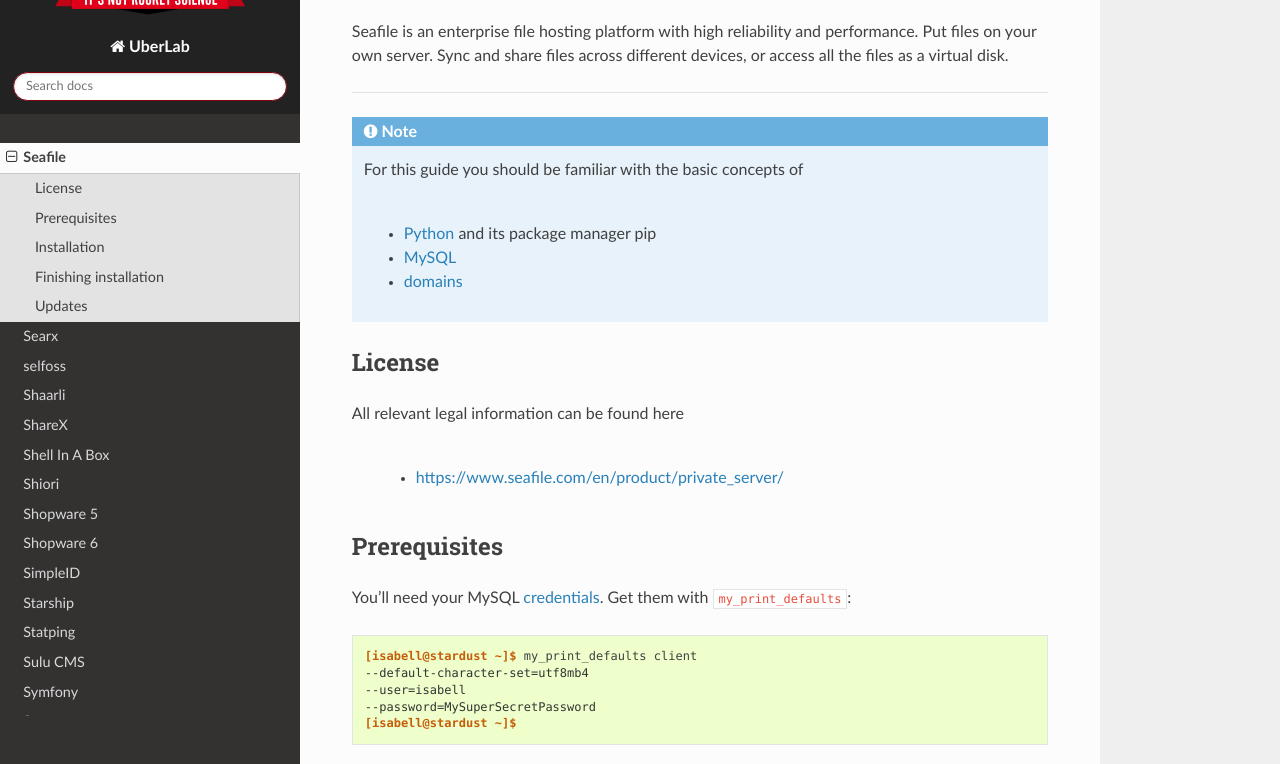
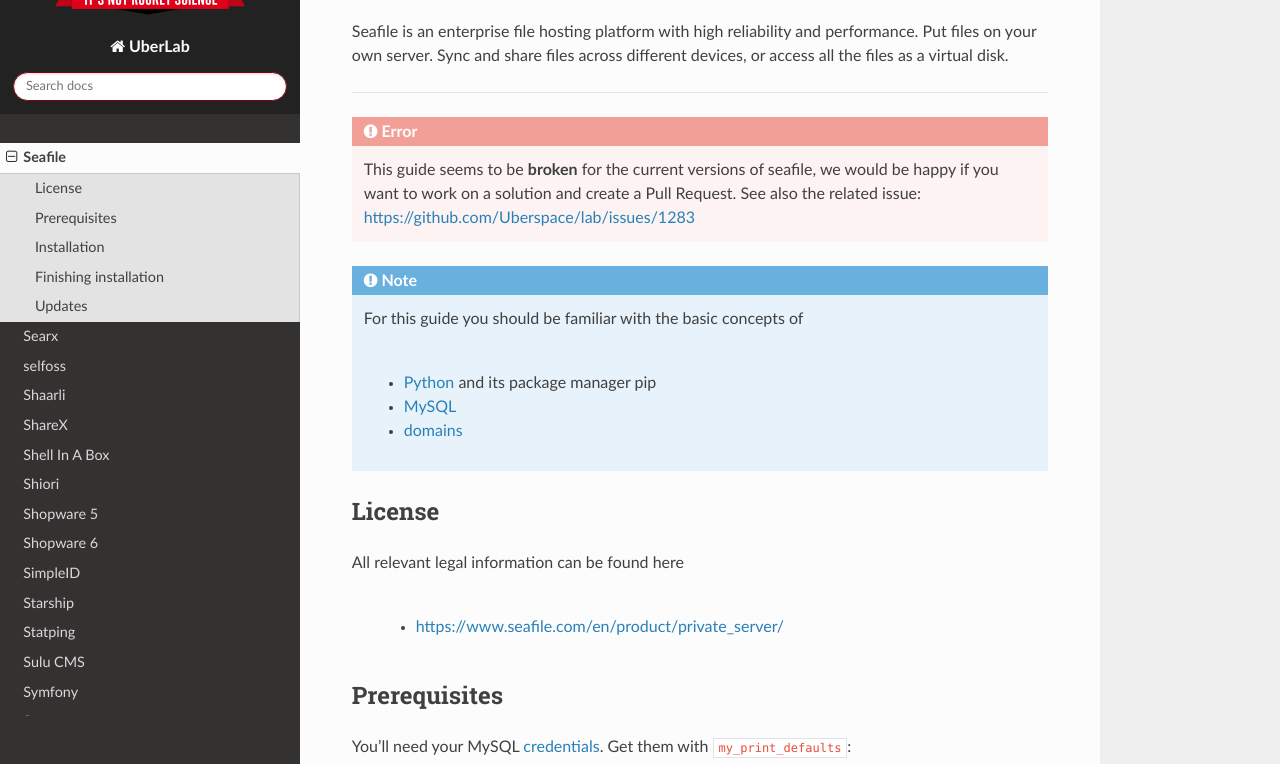
Before and after one commit to Uberspace/lab, a Sphinx documentation site: the page built from source/guide_seafile.rst, in a window 1280 px wide and 900 px high, scrolled down 923 px, cut to the strip 136-900 px from the top of the window. Built offline with Sphinx 7.4.7 and the Read the Docs theme 2.0.0, drawn with Linux system fonts in a browser that asks for light colours.

Commit message:
[seafile] guide is broken

```diff
--- a/source/guide_seafile.rst
+++ b/source/guide_seafile.rst
@@ -22,6 +22,12 @@
 Seafile is an enterprise file hosting platform with high reliability and performance. Put files on your own server. Sync and share files across different devices, or access all the files as a virtual disk.
 
 ----
+
+.. error::
+
+  This guide seems to be **broken** for the current versions of seafile, we would be
+  happy if you want to work on a solution and create a Pull Request.
+  See also the related issue: https://github.com/Uberspace/lab/issues/1283
 
 .. note:: For this guide you should be familiar with the basic concepts of
 
```
